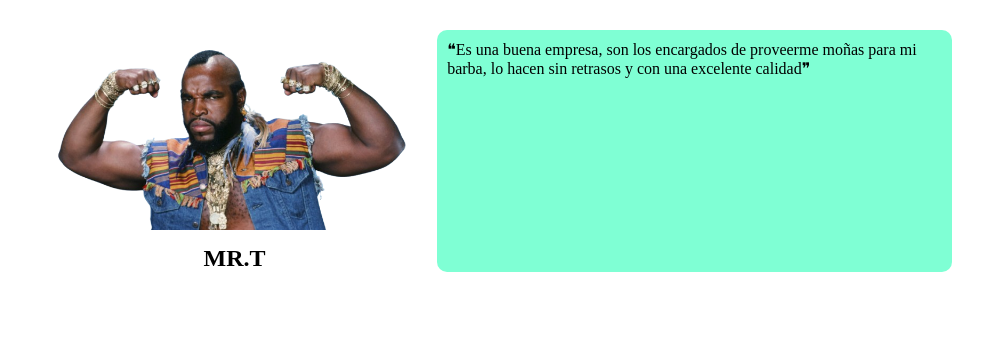
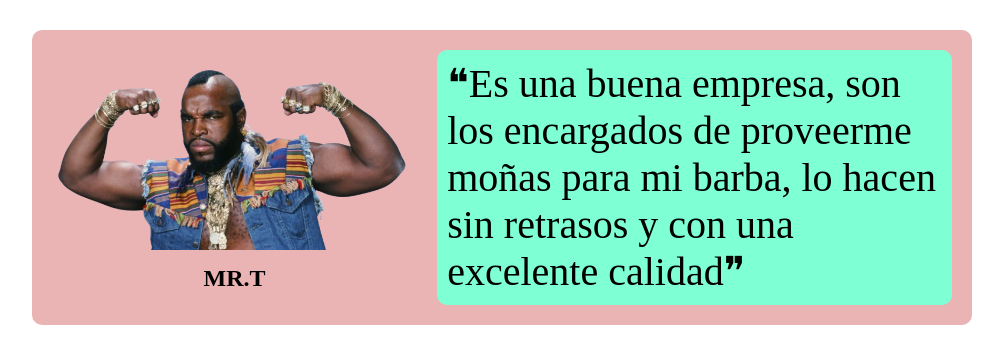
Before and after one commit to Tachobo/Apropiacion_Flexbox, a plain HTML site: page Html/testi.html in a window 1280 px wide. Shown: the whole page, without its empty margins (138-1141 px from the left). Drawn offline with Linux system fonts and the light colour scheme.

Commit message:
decimoquinto commit

```diff
--- a/Css/enca.css
+++ b/Css/enca.css
@@ -1,4 +1,4 @@
-@import url(../Modificaciones/_root.css);
+@import url(../Modificaciones/mroot.css);
 * {
     margin: 0;
     padding: 0;
--- a/Css/testimonialy.css
+++ b/Css/testimonialy.css
@@ -1,4 +1,4 @@
-@import url(../Modificaciones/_root.css);
+@import url(../Modificaciones/mroot.css);
 * {
     margin: 0;
     padding: 0;
```
Also changed, not shown: Html/testi.html (+2 -0 lines).
